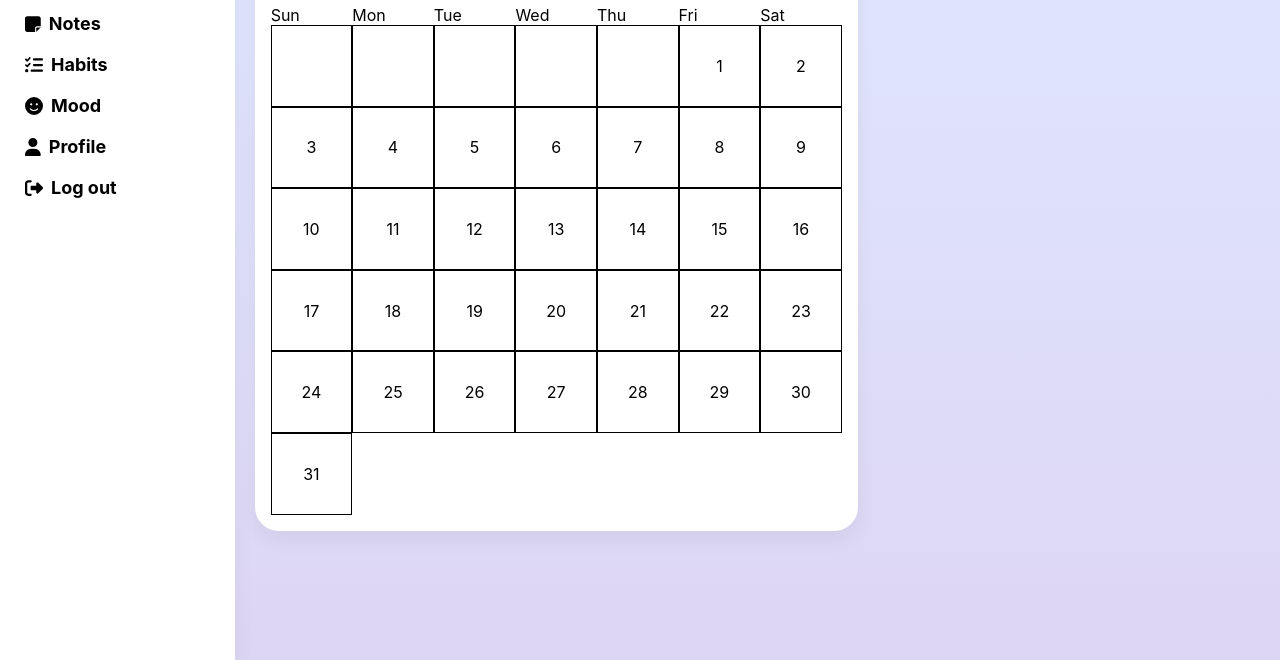
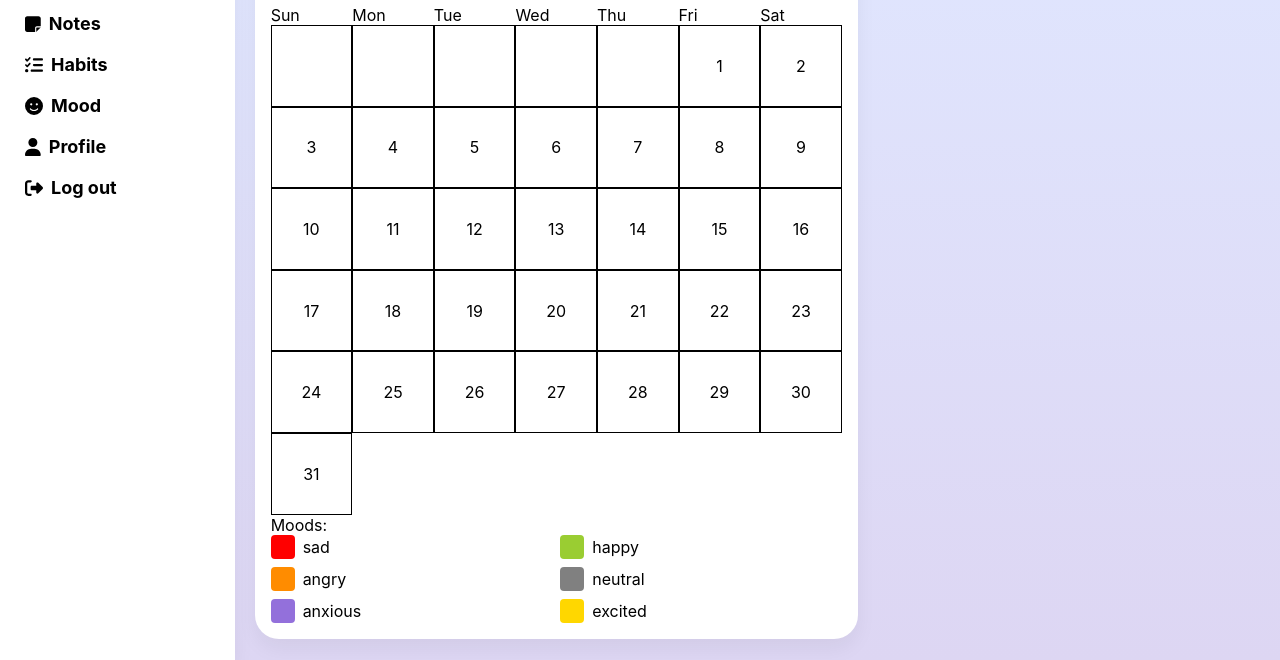
Before and after one commit to Ola2808-Boro/Smart-Habit-Tracker, a React app in the folder UI/ui/: page /mood in a window 1280 px wide. Shown: the part 140-800 px from the top of the page. Built offline with nearby package versions, Linux system fonts and the light colour scheme; no server answers.

Commit message:
add mood legend with 6 mood types and corresponding color styling

```diff
--- a/UI/ui/src/Mood/Mood.css
+++ b/UI/ui/src/Mood/Mood.css
@@ -50,6 +50,44 @@
 .unactive{
     background-color: dimgray;
 }
-.sad{
-    background-color: red;
+.mood-type-container {
+    width: 1.5rem;
+    aspect-ratio: 1 / 1;
+    border-radius: 4px;
+    margin-right: 0.5rem;
 }
+
+.mood-legend-container {
+    display: grid;
+    grid-template-columns: repeat(2, 1fr);
+    gap: 0.5rem;
+}
+
+.mood-legend-type-container {
+    display: flex;
+    align-items: center;
+}
+
+.sad {
+  background-color: red;
+}
+
+.happy {
+  background-color: yellowgreen;
+}
+
+.angry {
+  background-color: darkorange;
+}
+
+.neutral {
+  background-color: gray;
+}
+
+.anxious {
+  background-color: mediumpurple;
+}
+
+.excited {
+  background-color: gold;
+}
--- a/UI/ui/src/Mood/Mood.js
+++ b/UI/ui/src/Mood/Mood.js
@@ -26,24 +26,37 @@ const Mood = () => {
         return new Date(year,month+1,0).getDate()
     }
 
+    async function setUnactiveMoodDays(){
+        setSelectedMoods(prev => {
+            const moods={...prev}
+            console.log('date',new Date().getDate())
+            for (let i=new Date().getDate();i<=totalDays;i+=1){
+                console.log(i)
+                if(!moods[i]){
+                    moods[i]='unactive'
+                }
+            }
+            return moods
+        })
+    }
     async function setMoods(day){
         console.log('click')
         setSelectedMoods(prev => ({
             ...prev,
             [day]: 'sad'
         }));
-        setSelectedMoods(prev => {
-            const moods={...prev}
-            console.log('date',new Date().getDate())
-            for (let i=new Date().getDate();i<=totalDays;i+=1){
-                console.log(i)
-                if(!moods[i]){
-                    console.log('change')
-                    moods[i]='unactive'
-                }
-            }
-            return moods
-        })
+        // setSelectedMoods(prev => {
+        //     const moods={...prev}
+        //     console.log('date',new Date().getDate())
+        //     for (let i=new Date().getDate();i<=totalDays;i+=1){
+        //         console.log(i)
+        //         if(!moods[i]){
+        //             console.log('change')
+        //             moods[i]='unactive'
+        //         }
+        //     }
+        //     return moods
+        // })
 
 
         setSelectedDay(day)
@@ -58,10 +71,12 @@ const Mood = () => {
         })
         const dateJoinYear=new Date(response['data']['date_join']).getFullYear()
         console.log(selectedYear,dateJoinYear)
+        const years=[]
         for (let i=selectedYear;i>=dateJoinYear;i-=1){
             years.push(i)
         }
         setYears(years)
+        setUnactiveMoodDays()
 
     }
 
@@ -115,7 +130,7 @@ const Mood = () => {
                             {
                                 week.map((day,dayIndex)=>(
                                     <div key={dayIndex} className={`mood-tracker-day ${selectedMoods[day]}`}
-                                    onClick={(e)=>setMoods(day)}>
+                                    onClick={selectedMoods[day] !== 'unactive' ? () => setMoods(day) : undefined}>
                                     {day ? day : ''}
                                 </div>
                                 ))
@@ -123,6 +138,37 @@ const Mood = () => {
                         </div>
                      ))
                     }
+               <div>
+                    <div>Moods:</div>
+                    <div className='mood-legend-container'>
+                        <div className='mood-legend-type-container'>
+                        <div className='mood-type-container sad'></div>
+                        <div><p>sad</p></div>
+                        </div>
+                        <div className='mood-legend-type-container'>
+                        <div className='mood-type-container happy'></div>
+                        <div><p>happy</p></div>
+                        </div>
+                        <div className='mood-legend-type-container'>
+                        <div className='mood-type-container angry'></div>
+                        <div><p>angry</p></div>
+                        </div>
+                        <div className='mood-legend-type-container'>
+                        <div className='mood-type-container neutral'></div>
+                        <div><p>neutral</p></div>
+                        </div>
+                        <div className='mood-legend-type-container'>
+                        <div className='mood-type-container anxious'></div>
+                        <div><p>anxious</p></div>
+                        </div>
+                        <div className='mood-legend-type-container'>
+                        <div className='mood-type-container excited'></div>
+                        <div><p>excited</p></div>
+                        </div>
+                    </div>
+                    </div>
+
+
             </div>
         </div>
         </>
```
